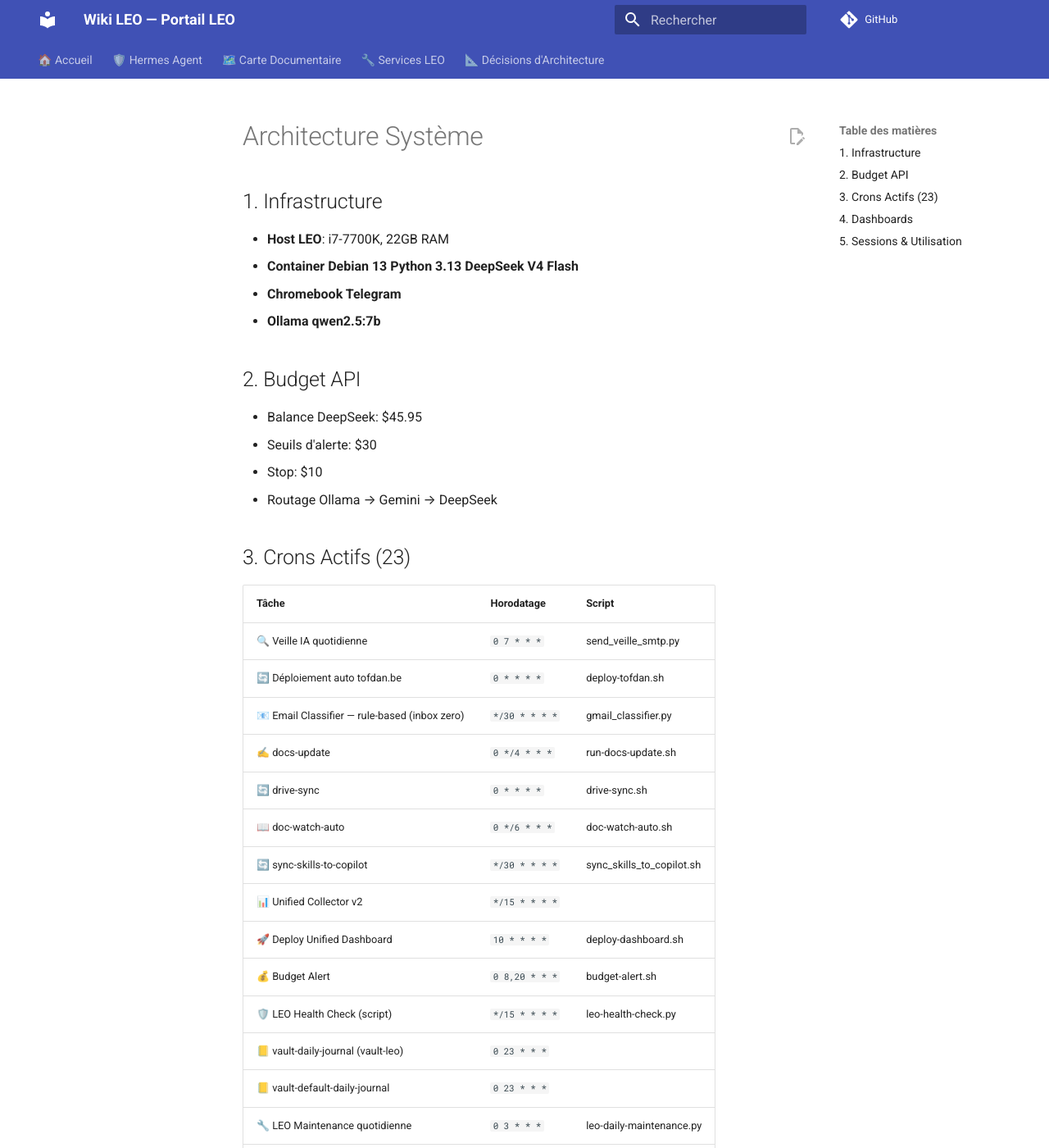
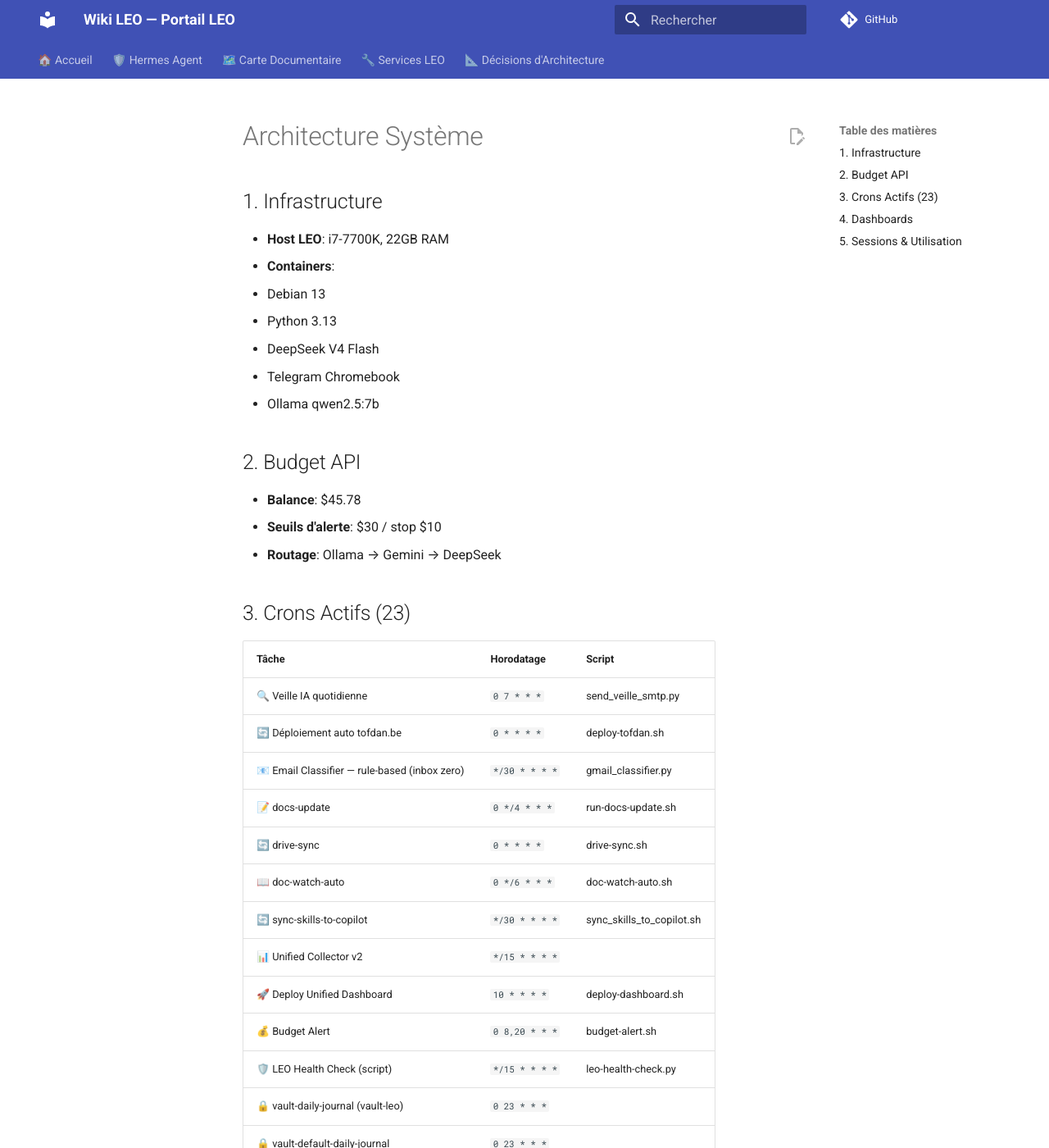
Before and after one commit to christophedanhier-hash/hermes-wiki, an MkDocs documentation site: the page built from docs/hermes/architecture.md, in a window 1280 px wide and 1400 px high. Shown: the whole window at 82% size. Built offline with MkDocs 1.6.1 and Material for MkDocs 9.7.7, drawn with Linux system fonts in a browser that asks for light colours; comment, search, counter and statistics services are not loaded; some of the changed text lies outside the part shown.

```diff
--- a/docs/hermes/architecture.md
+++ b/docs/hermes/architecture.md
@@ -2,15 +2,17 @@
 
 ## 1. Infrastructure
 - **Host LEO**: i7-7700K, 22GB RAM
-- **Container Debian 13 Python 3.13 DeepSeek V4 Flash**
-- **Chromebook Telegram**
-- **Ollama qwen2.5:7b**
+- **Containers**:
+  - Debian 13
+  - Python 3.13
+  - DeepSeek V4 Flash
+  - Telegram Chromebook
+  - Ollama qwen2.5:7b
 
 ## 2. Budget API
-- Balance DeepSeek: $45.95
-- Seuils d'alerte: $30
-- Stop: $10
-- Routage Ollama → Gemini → DeepSeek
+- **Balance**: $45.78
+- **Seuils d'alerte**: $30 / stop $10
+- **Routage**: Ollama → Gemini → DeepSeek
 
 ## 3. Crons Actifs (23)
 | **Tâche** | **Horodatage** | **Script** |
@@ -18,7 +20,7 @@
 | 🔍 Veille IA quotidienne | `0 7 * * *` | send_veille_smtp.py |
 | 🔄 Déploiement auto tofdan.be | `0 * * * *` | deploy-tofdan.sh |
 | 📧 Email Classifier — rule-based (inbox zero) | `*/30 * * * *` | gmail_classifier.py |
-| ✍️ docs-update | `0 */4 * * *` | run-docs-update.sh |
+| 📝 docs-update | `0 */4 * * *` | run-docs-update.sh |
 | 🔄 drive-sync | `0 * * * *` | drive-sync.sh |
 | 📖 doc-watch-auto | `0 */6 * * *` | doc-watch-auto.sh |
 | 🔄 sync-skills-to-copilot | `*/30 * * * *` | sync_skills_to_copilot.sh |
```
Also changed, not shown: other parts of docs/hermes/architecture.md (+9 -9 lines), docs/hermes/changelog.md (+8 -10 lines).
